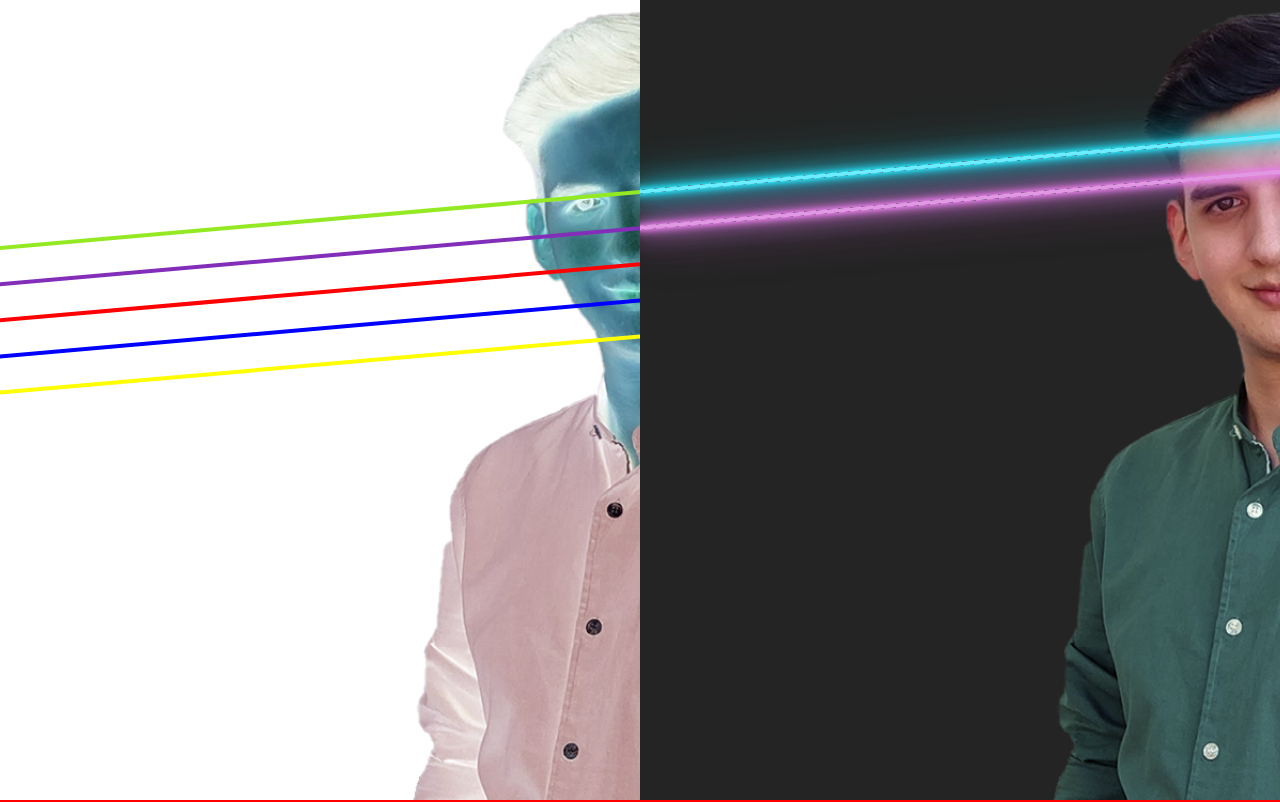
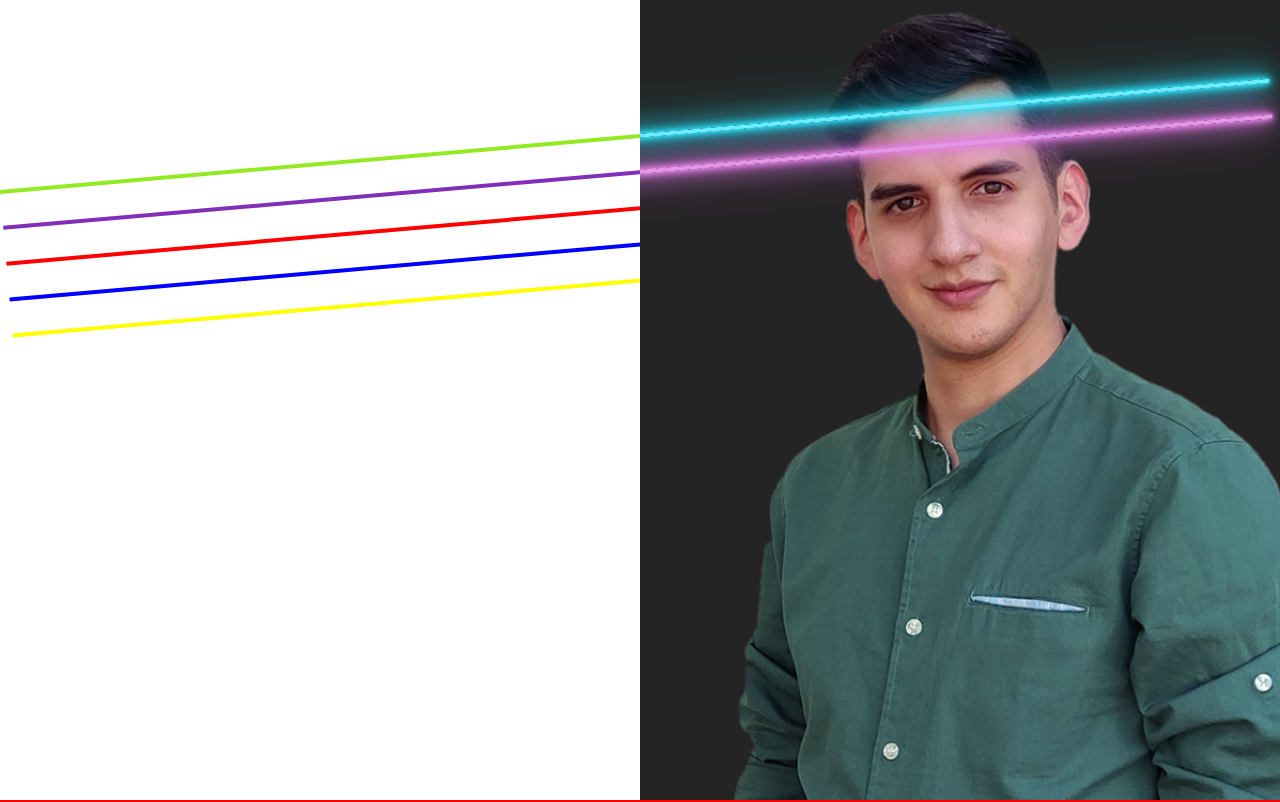
Before and after one commit to TheFrankemon/000, an Angular app: page / in a window 1280 px wide. Shown: the top 802 px of the page. Built offline with nearby package versions, Linux system fonts and the light colour scheme.

Commit message:
Fix carrousel parallax logic (text stuck on divider bug)

```diff
--- a/src/app/home/home.component.html
+++ b/src/app/home/home.component.html
@@ -1,12 +1,8 @@
 <div class="main">
   <!-- <nav>
   </nav> -->
-<!--
-    <span class="f-hello">Hello!</span>
-    <span class="f-name">Franco Montiel</span>
--->
-  <div class="header2">
-    <div class="dsg-mode" [style]="'width: ' + scrPercentLeft + '%'">
+  <div class="header">
+    <div class="dsg-mode" [style]="'clip-path: inset(0 ' + scrPercentRight + '% 0 0)'">
       <div class="bars">
         <div class="line"></div>
         <div class="line"></div>
@@ -15,11 +11,13 @@
         <div class="line"></div>
       </div>
     </div>
-    <div class="dev-mode" [style]="'width: ' + scrPercentRight + '%'">
+    <div class="dev-mode" [style]="'clip-path: inset(0 0 0 ' + scrPercentLeft + '%)'">
       <div class="bars neons">
         <div class="line"></div>
         <div class="line"></div>
       </div>
+    <!-- <span class="f-name">Franco Montiel</span>
+    <span class="f-hello">Hello!</span> -->
     </div>
   </div>
   <div class="about">
--- a/src/app/home/home.component.scss
+++ b/src/app/home/home.component.scss
@@ -8,7 +8,6 @@
   flex-direction: column;
 }
 
-.header {
   .f-hello {
     color: var(--text-color-light);
   }
@@ -25,14 +24,15 @@
       animation: neon 1.5s ease-in-out infinite alternate;
     }
   }
-}
 
-.header2 {
+.header {
   display: flex;
   height: 100vh;
+  position: relative;
 
   .dsg-mode, .dev-mode {
-    width: 50%;
+    position: absolute;
+    width: 100%;
     height: 100%;
     transition: all 0.5s;
     overflow: hidden;
@@ -40,7 +40,6 @@
     background-position: center;
     background-repeat: no-repeat;
     background-size: cover;
-    position: relative;
   }
 
   .dsg-mode {
@@ -62,13 +61,28 @@
 .bars {
   position: absolute;
   top: 190px;
-  // z-index: -1;
   transform: rotate(-5deg);
   width: 100vw;
 
   &:not(.neons) {
-    transform-origin: 100% 0%;
+    transform-origin: 0% 0%;
     right: 0px;
+  }
+
+  &.neons {
+    transform-origin: 0% 100%;
+
+    .line {
+      &:nth-child(1) {
+        border-top: 4px solid var(--neon-color-1L);
+        animation: teal-neonline 1.5s ease-in-out infinite alternate;
+      }
+
+      &:nth-child(2) {
+        border-top: 4px solid var(--neon-color-2L);
+        animation: pink-neonline 1.5s ease-in-out infinite alternate;
+      }
+    }
   }
 }
 
@@ -95,19 +109,3 @@
     }
   }
 }
-
-.neons {
-  transform-origin: 0% 100%;
-
-  .line {
-    &:nth-child(1) {
-      border-top: 4px solid var(--neon-color-1L);
-      animation: teal-neonline 1.5s ease-in-out infinite alternate;
-    }
-
-    &:nth-child(2) {
-      border-top: 4px solid var(--neon-color-2L);
-      animation: pink-neonline 1.5s ease-in-out infinite alternate;
-    }
-  }
-}
--- a/src/app/home/home.component.ts
+++ b/src/app/home/home.component.ts
@@ -24,8 +24,12 @@ export class HomeComponent implements OnInit {
     if (!this.wait) {
       const mouseX = $event;
       const mouseAtPercent = Math.round((mouseX / this.screenWidth) * 100);
-      this.scrPercentLeft = mouseAtPercent;
-      this.scrPercentRight = 100 - mouseAtPercent;
+      if (mouseAtPercent < 10) {
+        this.scrPercentLeft = 95;
+      } else if (mouseAtPercent > 90) {
+        this.scrPercentLeft = 5;
+      }
+      this.scrPercentRight = 100 - this.scrPercentLeft;
 
       this.wait = true;
       setTimeout(() => {
```
